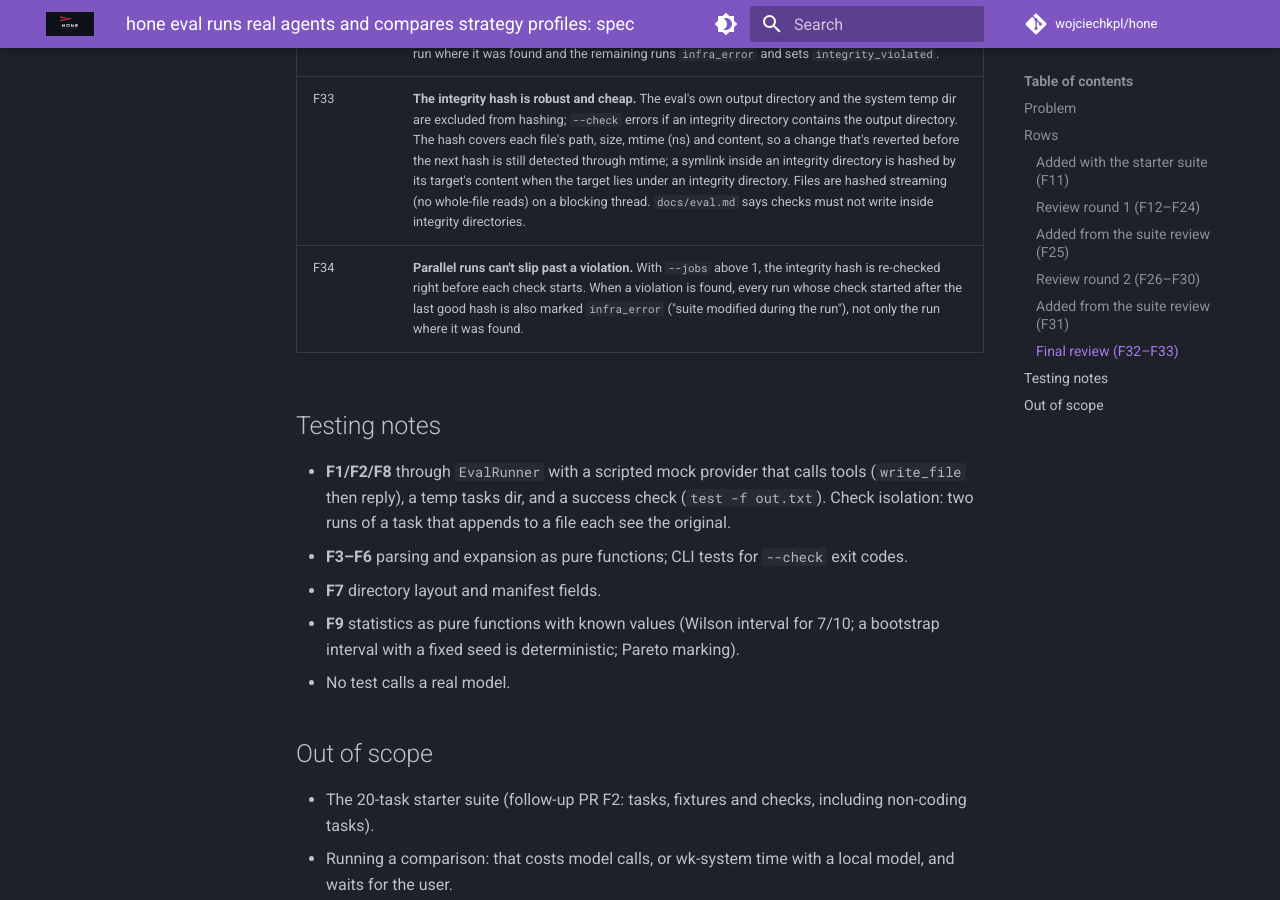
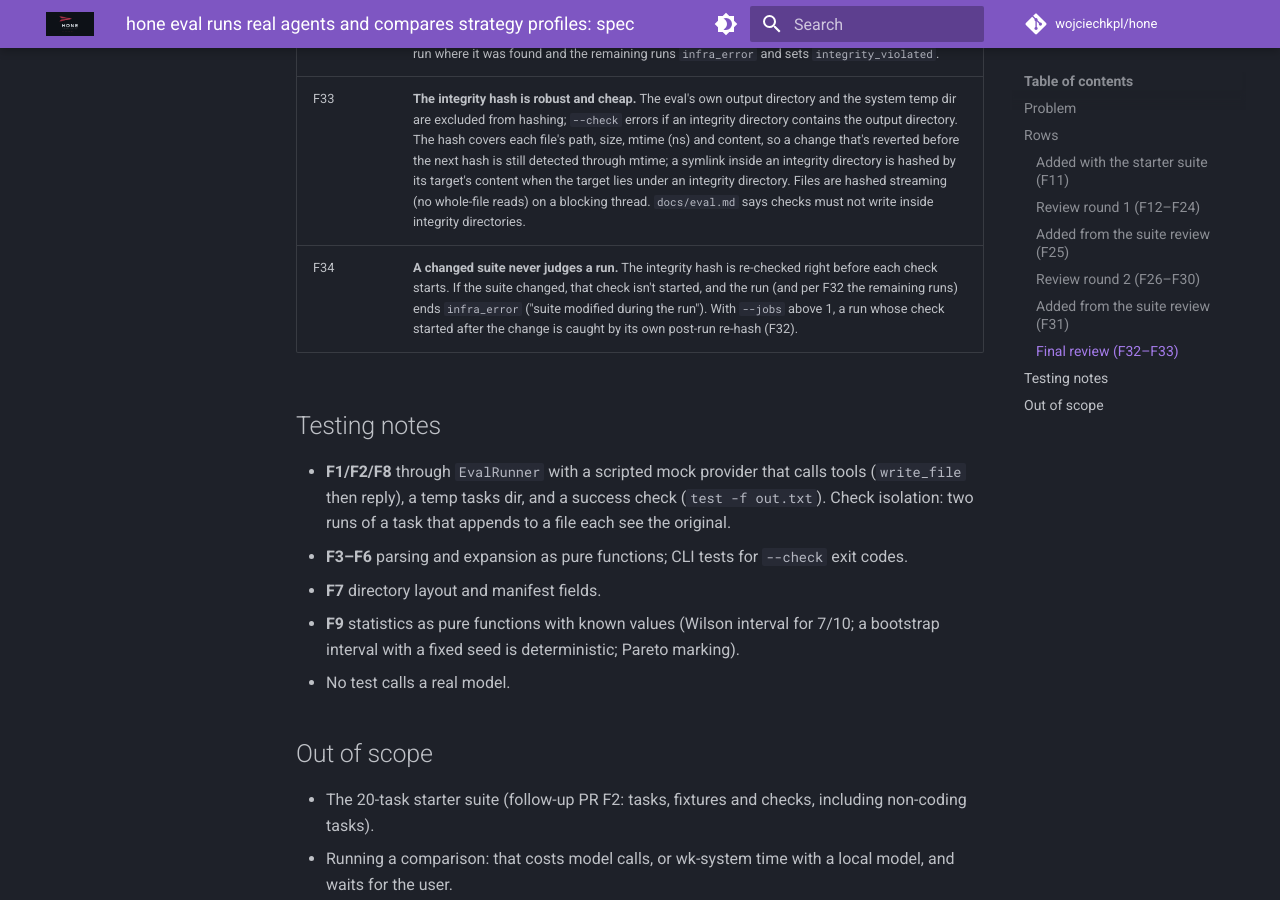
Before and after one commit to wojciechkpl/hone, an MkDocs documentation site: the page built from docs/plans/eval-profiles-spec.md, in a window 1280 px wide and 900 px high, scrolled down 5012 px. Built offline with MkDocs 1.6.1 and Material for MkDocs 9.7.7, drawn with Linux system fonts in a browser that asks for light colours; comment, search, counter and statistics services are not loaded.

Commit message:
docs: eval spec F34 reworded (check not started after a change)

```diff
--- a/docs/plans/eval-profiles-spec.md
+++ b/docs/plans/eval-profiles-spec.md
@@ -90,7 +90,7 @@ flowchart LR
 |---|---|
 | F32 | **Every run is checked, whatever its status.** The integrity hash is recomputed after every run (pass, fail, timeout, agent error, interrupted) and once more at the end of the eval; a change marks the run where it was found and the remaining runs `infra_error` and sets `integrity_violated`. |
 | F33 | **The integrity hash is robust and cheap.** The eval's own output directory and the system temp dir are excluded from hashing; `--check` errors if an integrity directory contains the output directory. The hash covers each file's path, size, mtime (ns) and content, so a change that's reverted before the next hash is still detected through mtime; a symlink inside an integrity directory is hashed by its target's content when the target lies under an integrity directory. Files are hashed streaming (no whole-file reads) on a blocking thread. `docs/eval.md` says checks must not write inside integrity directories. |
-| F34 | **Parallel runs can't slip past a violation.** With `--jobs` above 1, the integrity hash is re-checked right before each check starts. When a violation is found, every run whose check started after the last good hash is also marked `infra_error` ("suite modified during the run"), not only the run where it was found. |
+| F34 | **A changed suite never judges a run.** The integrity hash is re-checked right before each check starts. If the suite changed, that check isn't started, and the run (and per F32 the remaining runs) ends `infra_error` ("suite modified during the run"). With `--jobs` above 1, a run whose check started after the change is caught by its own post-run re-hash (F32). |
 
 ## Testing notes
 
```
